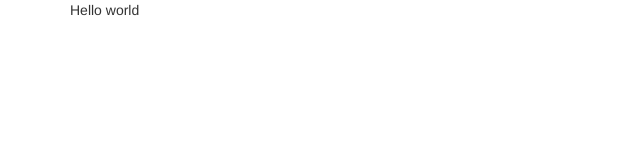
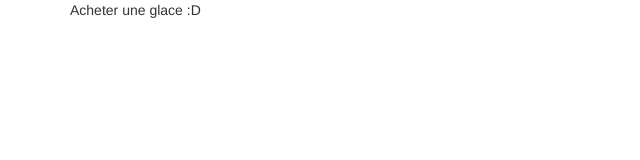
Before and after one commit to nodeno/Site-supmeca-github-pages, a plain HTML site: page index.html in a window 1280 px wide. Shown: the full height of the page, 0-640 px from the left. Drawn offline with nearby package versions, Linux system fonts and the light colour scheme.

```diff
--- a/index.html
+++ b/index.html
@@ -21,7 +21,7 @@
 
 
 <div class="container">
-  <p>Hello world</p>
+  <p>Acheter une glace :D</p>
 </div>
 
 
```
